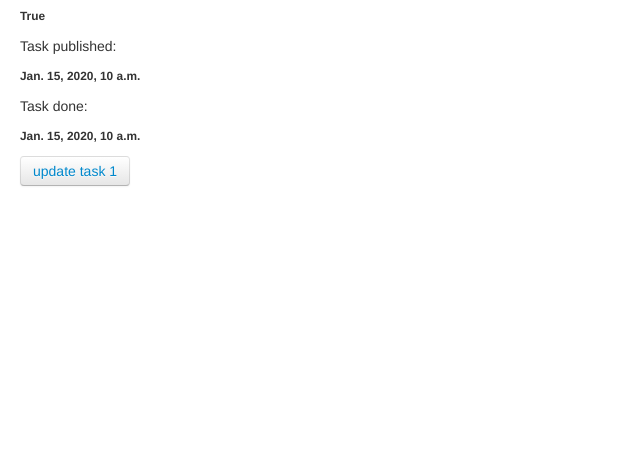
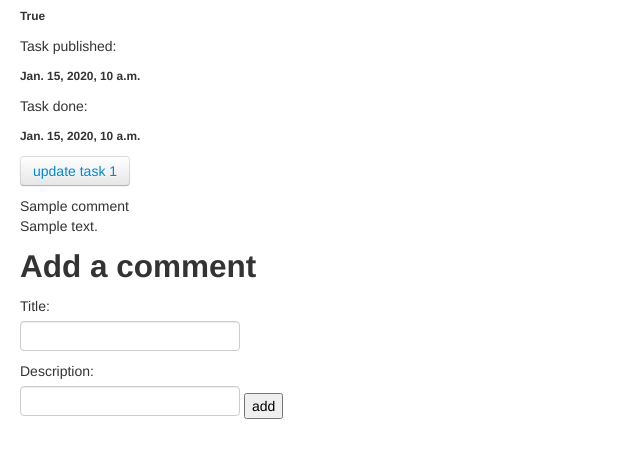
Before and after one commit to komodor8/django-tasks, a Django app: page /tasks/1/ in a window 1280 px wide. Shown: the part 266-724 px from the top of the page, without its empty margins (0-640 px from the left). Run offline with Django 3.2, Linux system fonts and the light colour scheme; tables that the repository leaves empty hold one stand-in row (values such as "Sample post"); some libraries are stand-ins or nearby versions.

Commit message:
add comment to a task

```diff
--- a/tasks/models.py
+++ b/tasks/models.py
@@ -2,6 +2,7 @@ from django.db import models
 from django.forms import DateTimeField, ModelForm
 from django.urls import reverse
 from django.forms.widgets import DateInput
+
 
 # Create your models here.
 
@@ -42,3 +43,19 @@ class TaskForm(ModelForm):
             'task_due_date',
             'pub_date'
         ]
+
+
+class Comment(models.Model):
+    title = models.CharField(max_length=50)
+    description = models.CharField(max_length=250)
+    task = models.ForeignKey('Task', on_delete=models.CASCADE)
+
+
+class CommentForm(ModelForm):
+
+    class Meta:
+        model = Comment
+        fields = [
+            'title',
+            'description'
+        ]
--- a/tasks/templates/tasks/detail.html
+++ b/tasks/templates/tasks/detail.html
@@ -39,5 +39,28 @@
 		</button>
 	</p>
 
+    <div>
+        <div>
+            {% for c in task.comment_set.all %}
+
+                <div>{{ c.title }}</div>
+                <div>{{ c.description }}</div>
+
+            {% endfor %}
+
+        </div>
+
+
+        <h2>Add a comment</h2>
+        <form method="post">
+            {% csrf_token %}
+
+            {{ comment_form }}
+
+            <input type="submit" value="add">
+        </form>
+    </div>
+
+
 
 {% endblock %}
--- a/tasks/urls.py
+++ b/tasks/urls.py
@@ -8,7 +8,8 @@ urlpatterns = [
     path('', views.IndexView.as_view(), name='index'),
     # path('create/', views.CreateView.as_view(), name='create'),
     path('create/', views.CreateView.as_view(), name='create'),
-    path('<int:pk>/', views.DetailView.as_view(), name='detail'),
+    path('<int:pk>/', views.TaskDetailView.as_view(), name='detail'),
     path('update/<int:pk>', views.UpdateView.as_view(), name='update'),
     path('delete/<int:pk>', views.DeleteView.as_view(), name='delete'),
+    path('create/comment', views.CreateCommentView.as_view(), name='create-comment'),
 ]
--- a/tasks/views.py
+++ b/tasks/views.py
@@ -1,9 +1,12 @@
 from django.shortcuts import redirect, render
-from django.views.generic import CreateView, TemplateView, UpdateView
-from .models import Task, TaskForm
+from django.views.generic import CreateView, TemplateView, UpdateView, FormView
+from .models import Task, TaskForm, Comment, CommentForm
 from django.views.generic.detail import DetailView
-from django.urls import reverse_lazy
+from django.urls import reverse_lazy, reverse
 from django.views.generic.edit import DeleteView
+from django.views.generic.detail import SingleObjectMixin
+from django.views import View
+from django.views.generic.edit import ModelFormMixin
 
 # Create your views here.
 
@@ -25,7 +28,34 @@ class DetailView(DetailView):
     def get_context_data(self, **kwargs):
         context = super().get_context_data(**kwargs)
         context['tasks'] = Task.objects.all()
+        form = CommentForm()
+        context['comment_form'] = form
         return context
+
+
+class CreateCommentView(ModelFormMixin, FormView):
+    template_name = 'tasks/detail.html'
+    form_class = CommentForm
+    model = Task
+
+    def get_form_kwargs(self):
+        o = super().get_form_kwargs()
+        o['instance'] = Comment(task = self.get_object())
+        return o
+
+    def get_success_url(self):
+        return reverse('tasks:detail', kwargs={'pk': self.get_object().pk})
+
+
+class TaskDetailView(View):
+
+    def get(self, request, *args, **kwargs):
+        view = DetailView.as_view()
+        return view(request, *args, **kwargs)
+
+    def post(self, request, *args, **kwargs):
+        view = CreateCommentView.as_view()
+        return view(request, *args, **kwargs)
 
 
 class CreateView(CreateView):
```
Also changed, not shown: tasks/migrations/0002_comment.py (added), tasks/migrations/0003_auto_20191121_0930.py (added), tasks/migrations/0004_comment_task.py (added), 1 other file.
